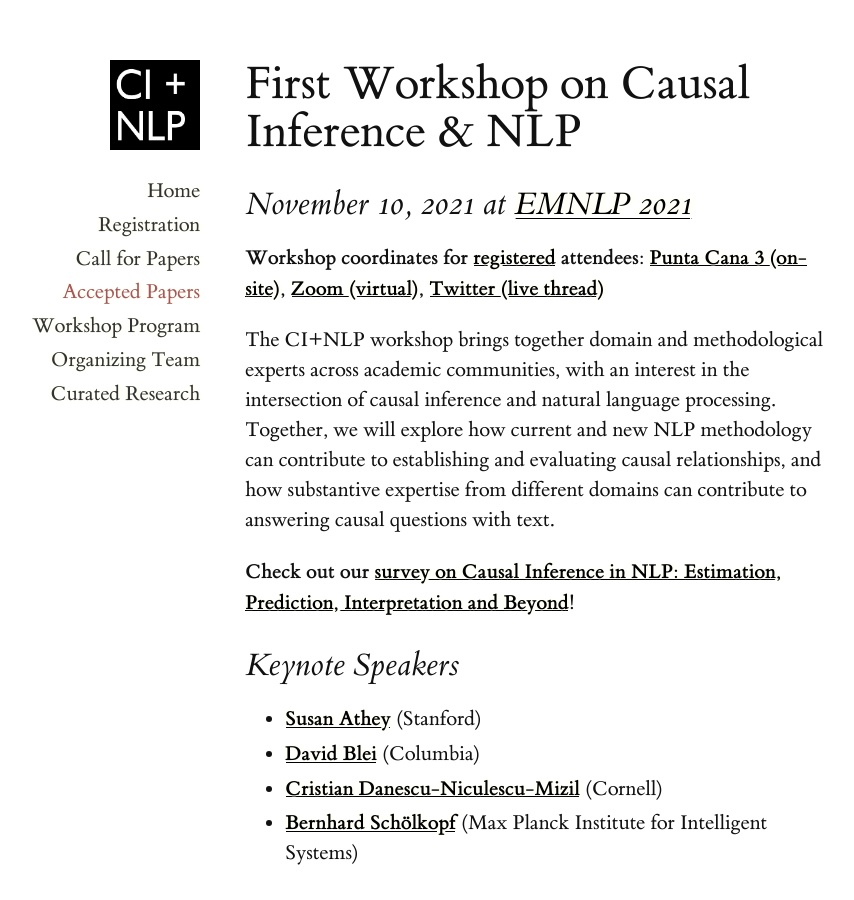
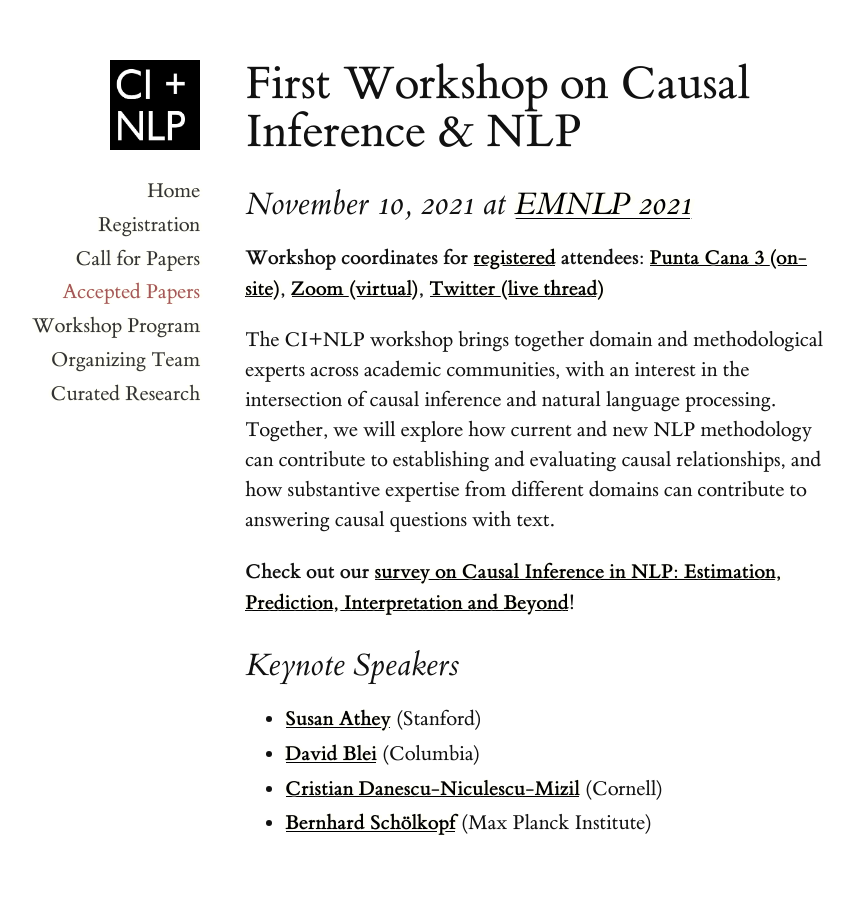
Before and after one commit to causaltext/causaltext.github.io, a Jekyll site: the page built from 2021/index.md, in a window 1280 px wide. Shown: the whole page, without its empty margins (211-1065 px from the left). Built offline with Jekyll 4.4.1, drawn with Linux system fonts in a browser that asks for light colours.

Commit message:
Update index.md

```diff
--- a/2021/index.md
+++ b/2021/index.md
@@ -27,4 +27,4 @@ questions with text.
    * **[Susan Athey](https://athey.people.stanford.edu/)** (Stanford)
    * **[David Blei](http://www.cs.columbia.edu/~blei/)** (Columbia)
    * **[Cristian Danescu-Niculescu-Mizil](http://www.cs.cornell.edu/~cristian/)** (Cornell)
-   * **[Bernhard Schölkopf](https://www.is.mpg.de/~bs)** (Max Planck Institute for Intelligent Systems)
+   * **[Bernhard Schölkopf](https://www.is.mpg.de/~bs)** (Max Planck Institute)
```
